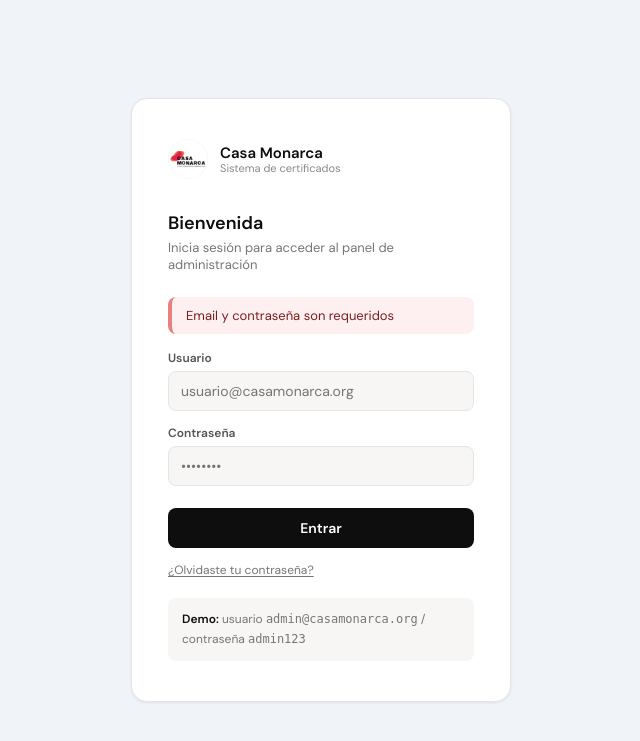
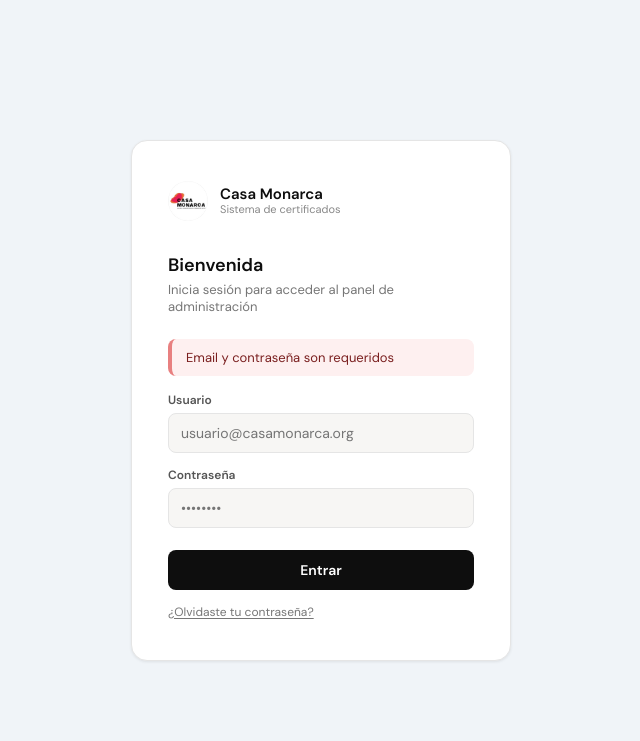
Before and after one commit to Krul-dev/CasaMonarca, a Flask app: page /login in a window 1280 px wide. Shown: the top 741 px of the page, without its empty margins (319-959 px from the left). Run offline with Flask 3, Linux system fonts and the light colour scheme.

Commit message:
Remove demo hint from login template
Removed demo hint section with login credentials.

```diff
--- a/app final/templates/login.html
+++ b/app final/templates/login.html
@@ -133,10 +133,6 @@
 
     <button class="link-olvidé" onclick="mostrarLogin()" style="margin-top:12px;">← Volver al inicio de sesión</button>
   </div>
-
-  <div class="demo-hint">
-    <strong>Demo:</strong> usuario <code>admin@casamonarca.org</code> / contraseña <code>admin123</code>
-  </div>
 </div>
 
 <script>
```
